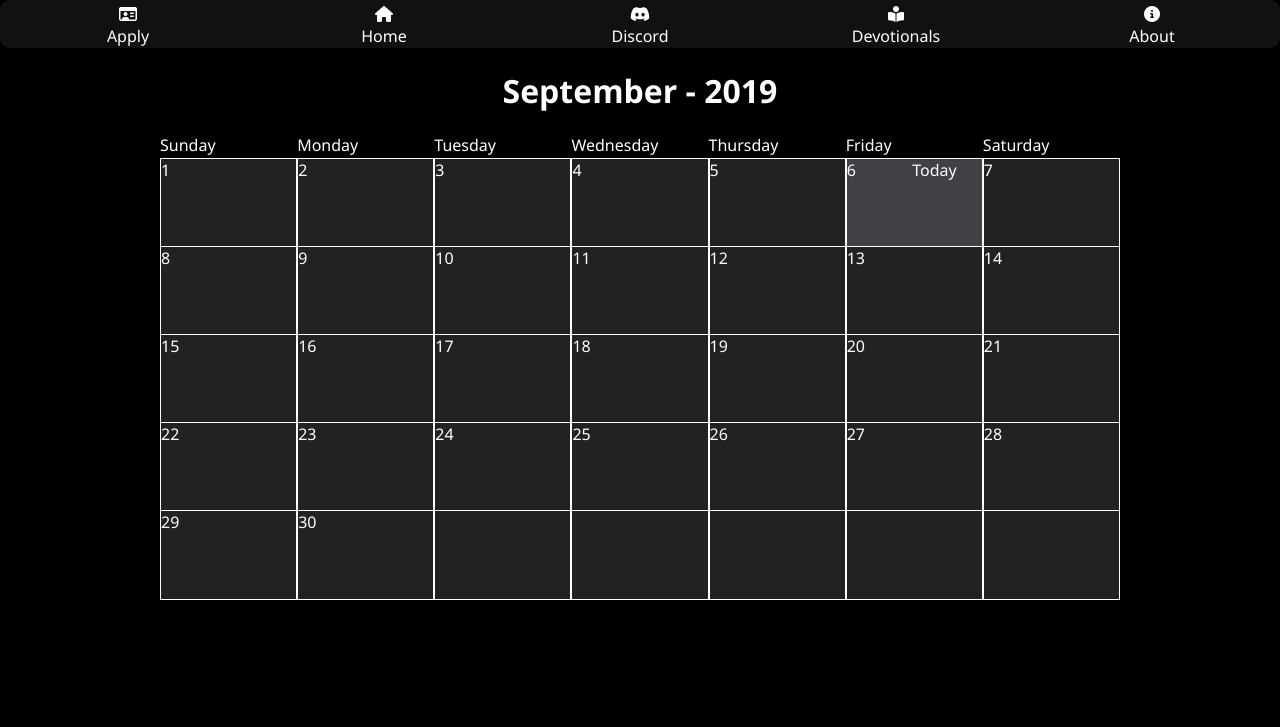
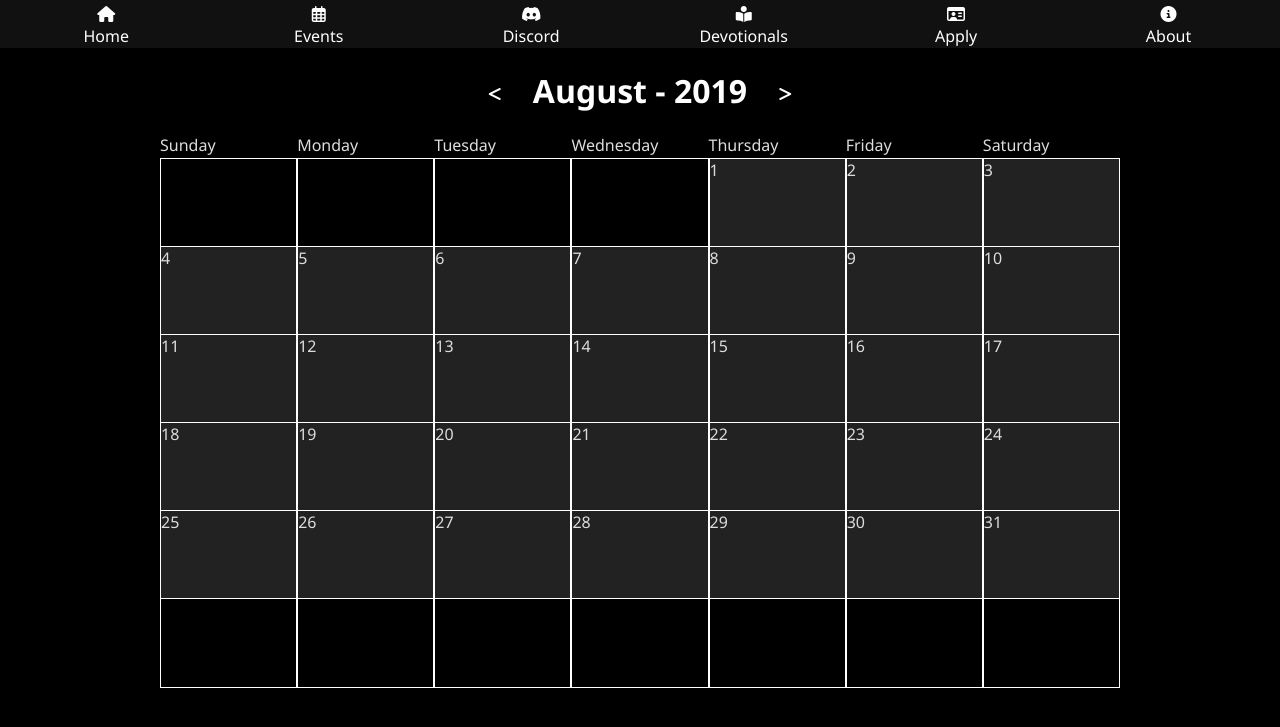
Before and after one commit to thecodinghyrax/rh-website, a Flask app: page /guild_calendar?month=8&year=2019 in a window 1280 px wide. Shown: the top 727 px of the page. Run offline with Flask 2, Linux system fonts and the light colour scheme; data that the repository does not hold is empty; some libraries are stand-ins or nearby versions.

Commit message:
Calendar working

```diff
--- a/flask_app/routes.py
+++ b/flask_app/routes.py
@@ -172,19 +172,40 @@ def add_event():
 
 @app.route('/guild_calendar')
 def guild_calendar():
-    events = Event.query.order_by(Event.title).all()
     today = datetime.now()
     year = int(today.strftime('%Y'))
+    current_month =int(today.strftime('%m'))
     month = int(today.strftime('%m'))
+    if request.args.get('year'):
+        year = int(request.args.get('year'))
+    if request.args.get('month'):
+        month = int(request.args.get('month'))
+        if month < 1:
+            month = 12
+            year = year - 1
+        elif month > 12:
+            month = 1
+            year = year + 1
+    # events = Event.query.order_by(Event.title).all()
+    if month < 10:
+        year_plus_month = str(year) + "-0" + str(month)
+    else:
+        year_plus_month = str(year) + "-" + str(month)
+    events = Event.query.filter(Event.date.startswith(year_plus_month)).all()
     current_day = int(today.strftime('%d'))
-    month_text = calendar.month_name[month]
+    month_name = calendar.month_name[month]
     cal = calendar.Calendar()
     cal.setfirstweekday(calendar.SUNDAY)
+    current_cal = cal.monthdayscalendar(year, month)
+    if len(current_cal) < 6:
+        extra_week = [[0,0,0,0,0,0,0]]
+        current_cal = current_cal + extra_week
 
-    current_cal = cal.monthdayscalendar(year, month)
-    # event = [5, 'Raid Night', '8:00 PM Server Time', 'Come join us for the latest raid. Let\'s down some bosses!!!!']
 
-    return render_template('calendar.html', cal=current_cal, month=month_text, year=year, events=events, current_day=current_day )
+
+
+
+    return render_template('calendar.html', cal=current_cal, month=month, month_name=month_name, current_month=current_month, year=year, events=events, current_day=current_day)
 
 
 
--- a/flask_app/static/css/calendar.css
+++ b/flask_app/static/css/calendar.css
@@ -1,11 +1,22 @@
 body {
-    color: white;;
+    color: #DDD;
 }
 
+h1 {
+    color: white;
+}
 .month-bar {
+    display: flex;
     text-align: center;
+    justify-content: center;
+    justify-items: center;
 }
 
+.back, .next {
+    height: 1em;
+    margin: auto 2rem;
+    color: white;
+}
 .week {
     display: flex;
     width: 75vw;
@@ -32,6 +43,10 @@ body {
     background-color: #222;
 }
 
+.empty-day {
+    background-color: black;
+}
+
 .event {
     height: 4vh;
     overflow: hidden;
--- a/flask_app/templates/base.html
+++ b/flask_app/templates/base.html
@@ -4,6 +4,7 @@
     <meta charset="UTF-8">
     <meta name="viewport" content="width=device-width, initial-scale=1.0">
     <meta http-equiv="X-UA-Compatible" content="ie=edge">
+    <meta property="og:image" content="{{ url_for('static', filename='img/RH_icon.png') }}" />
     <script src="https://kit.fontawesome.com/d7f10e001b.js"></script>
     <!-- <link rel="stylesheet" href="https://maxcdn.bootstrapcdn.com/bootstrap/4.0.0/css/bootstrap.min.css" integrity="sha384-Gn5384xqQ1aoWXA+058RXPxPg6fy4IWvTNh0E263XmFcJlSAwiGgFAW/dAiS6JXm" crossorigin="anonymous"> -->
     <style>
@@ -16,10 +17,9 @@
 
         .top-nav {
             display: grid;
-            grid-template-columns: 20% 20% 20% 20% 20%;
+            grid-template-columns: 16.6% 16.6% 16.6% 16.6% 16.6% 16.6%;
             grid-template-rows: 2rem 1rem;
             background: #111;
-            border-radius: 10px;
         }
 
         .grid-item {
@@ -47,13 +47,13 @@
 </head>
 <body>
     <div class="top-nav" role="navigation">
-            <div class="grid-item"><a href="https://docs.google.com/forms/d/e/1FAIpQLSdmm8LJ4lVInWACbNqikWDBdfJfxqdDhHXy9X3QIhlvPRY3xw/viewform" target="#">
-                    <div class="icon"><i class="fa fa-id-card-o" aria-hidden="true"></i></div>
-                    <div class="name" data-text="Apply">Apply</div>
-                </a></div>
             <div class="grid-item"><a href="{{ url_for('index') }}">
                     <div class="icon"><i class="fa fa-home" aria-hidden="true"></i></div>
                     <div class="name" data-text="Home">Home</div>
+                </a></div>
+            <div class="grid-item"><a href="{{ url_for('guild_calendar') }}">
+                    <div class="icon"><i class="far fa-calendar-alt"></i></div>
+                    <div class="name" data-text="guild_calendar">Events</div>
                 </a></div>
             <div class="grid-item"><a href="{{ url_for('discord') }}">
                     <div class="icon"><i class="fab fa-discord"></i></div>
@@ -63,6 +63,10 @@
                     <div class="icon"><i class="fa fa-book-reader"></i></div>
                     <div class="name" data-text="Devotionals">Devotionals</div>
                 </a></div>
+            <div class="grid-item"><a href="https://docs.google.com/forms/d/e/1FAIpQLSdmm8LJ4lVInWACbNqikWDBdfJfxqdDhHXy9X3QIhlvPRY3xw/viewform" target="#">
+                    <div class="icon"><i class="fa fa-id-card-o" aria-hidden="true"></i></div>
+                    <div class="name" data-text="Apply">Apply</div>
+                </a></div>
             <div class="grid-item"><a href="{{ url_for('about') }}">
                     <div class="icon"><i class="fa fa-info-circle"></i></div>
                     <div class="name" data-text="About">About</div>
--- a/flask_app/templates/calendar.html
+++ b/flask_app/templates/calendar.html
@@ -9,9 +9,10 @@
 
 <div class="calendar-container" style="background-color: black">
     <div class="month-bar">
-        <h1>{{month}} - {{year}}</h1>
+        <a href="./guild_calendar?month={{ month - 1 }}&year={{ year }}" class="back"><i class="fas fa-less-than"></i></a>
+        <h1>{{month_name}} - {{year}}</h1>
+        <a href="./guild_calendar?month={{ month + 1 }}&year={{ year }}" class="next"><i class="fas fa-greater-than"></i></a>
     </div>
-
 
     <div class="calendar-grid">
 
@@ -34,11 +35,11 @@
 
                     {% if day == 0 %}
 
-                        <div class="day">
+                        <div class="day empty-day">
 
                     {% else %}
 
-                        {%if day == current_day %}
+                        {%if month == current_month and day == current_day %}
                             <div style="background-color:rgb(65, 64, 71)" class="day day-{{day}} day-lg">{{day}} &emsp;&emsp;&emsp; Today
                         {% else %}
                             <div class="day day-{{day}} day-lg">{{day}}
```
Also changed, not shown: flask_app/static/img/RH_icon.png (added).
